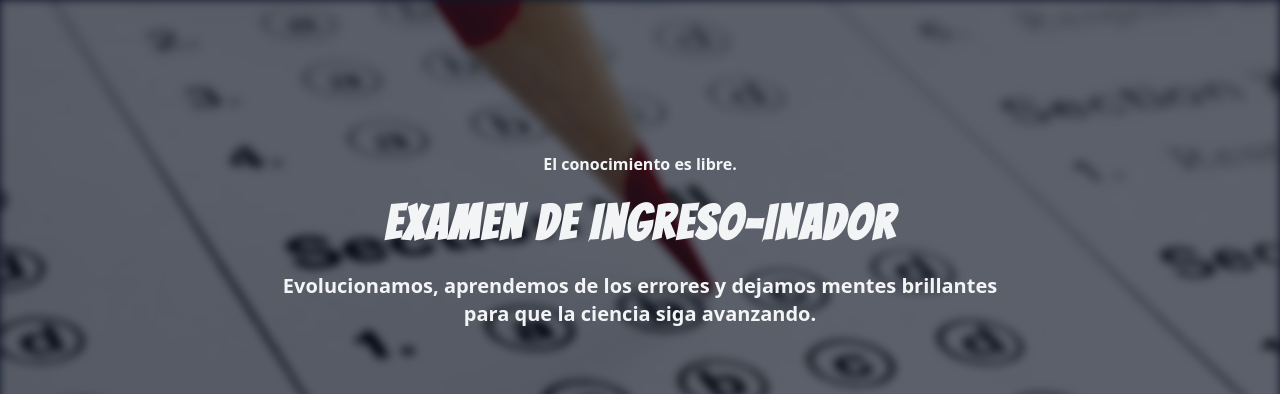
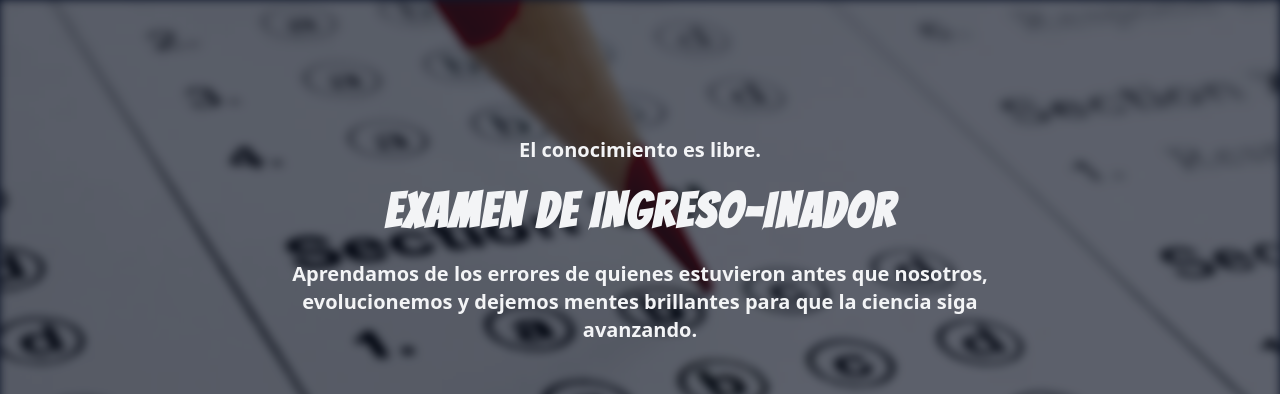
Before and after one commit to ProfessorByte/examendeingresoinador, a React (Vite) app: page / in a window 1280 px wide. Shown: the top 394 px of the page. Built offline with nearby package versions, Linux system fonts and the light colour scheme; no server answers; the database is empty.

Commit message:
Update banner text and styling for improved user experience

```diff
--- a/src/components/Banner.jsx
+++ b/src/components/Banner.jsx
@@ -11,13 +11,14 @@ export const Banner = () => {
         fetchpriority="high"
       />
       <div className="size-full p-6 flex flex-col gap-6 items-center justify-center text-center max-w-[768px] z-10">
-        <p>El conocimiento es libre.</p>
+        <p className="md:text-xl">El conocimiento es libre.</p>
         <h1 className="text-3xl md:text-5xl font-bangers tracking-wider">
           EXAMEN DE INGRESO-INADOR
         </h1>
-        <p className="text-xl">
-          Evolucionamos, aprendemos de los errores y dejamos mentes brillantes
-          para que la ciencia siga avanzando.
+        <p className="md:text-xl">
+          Aprendamos de los errores de quienes estuvieron antes que nosotros,
+          evolucionemos y dejemos mentes brillantes para que la ciencia siga
+          avanzando.
         </p>
       </div>
     </header>
```
